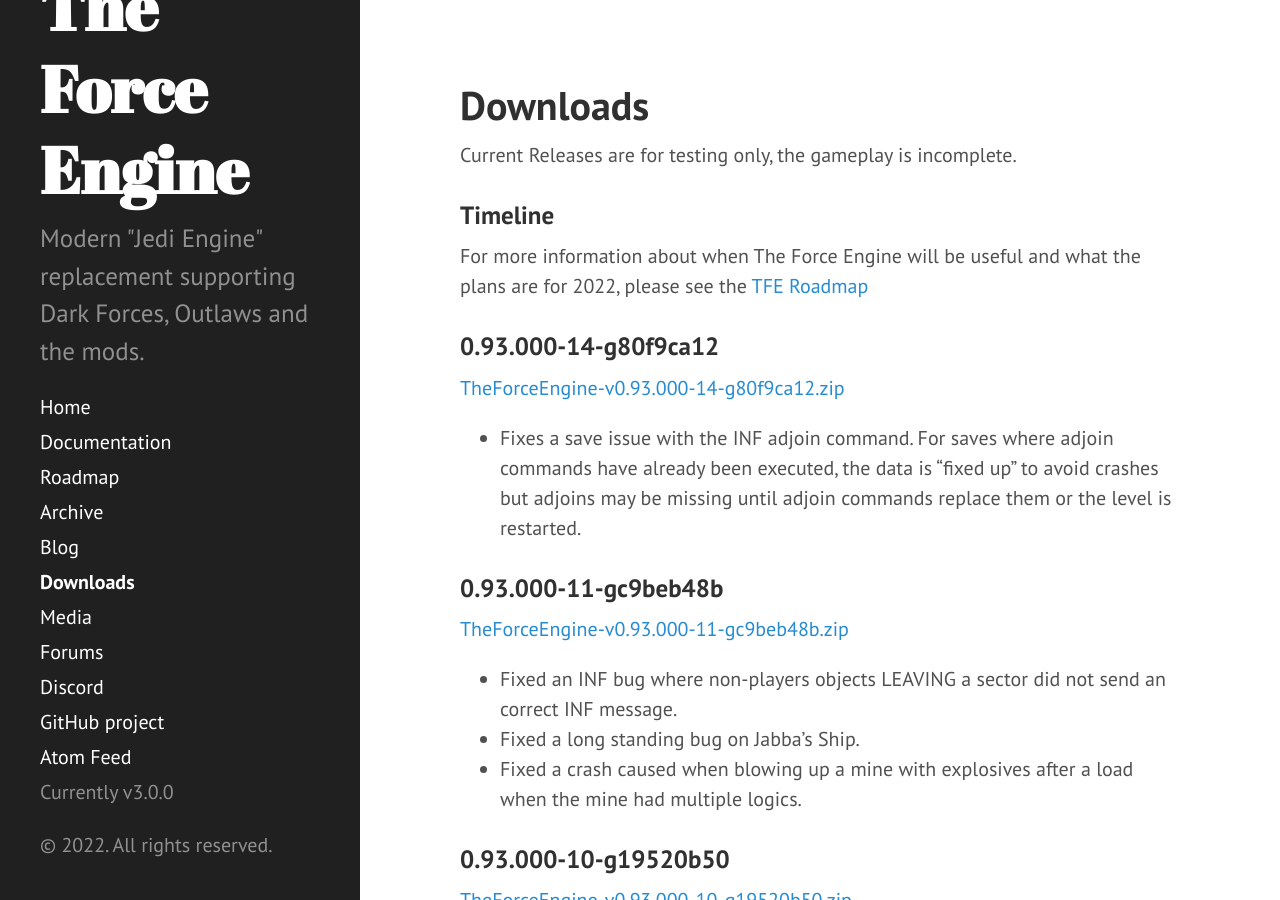
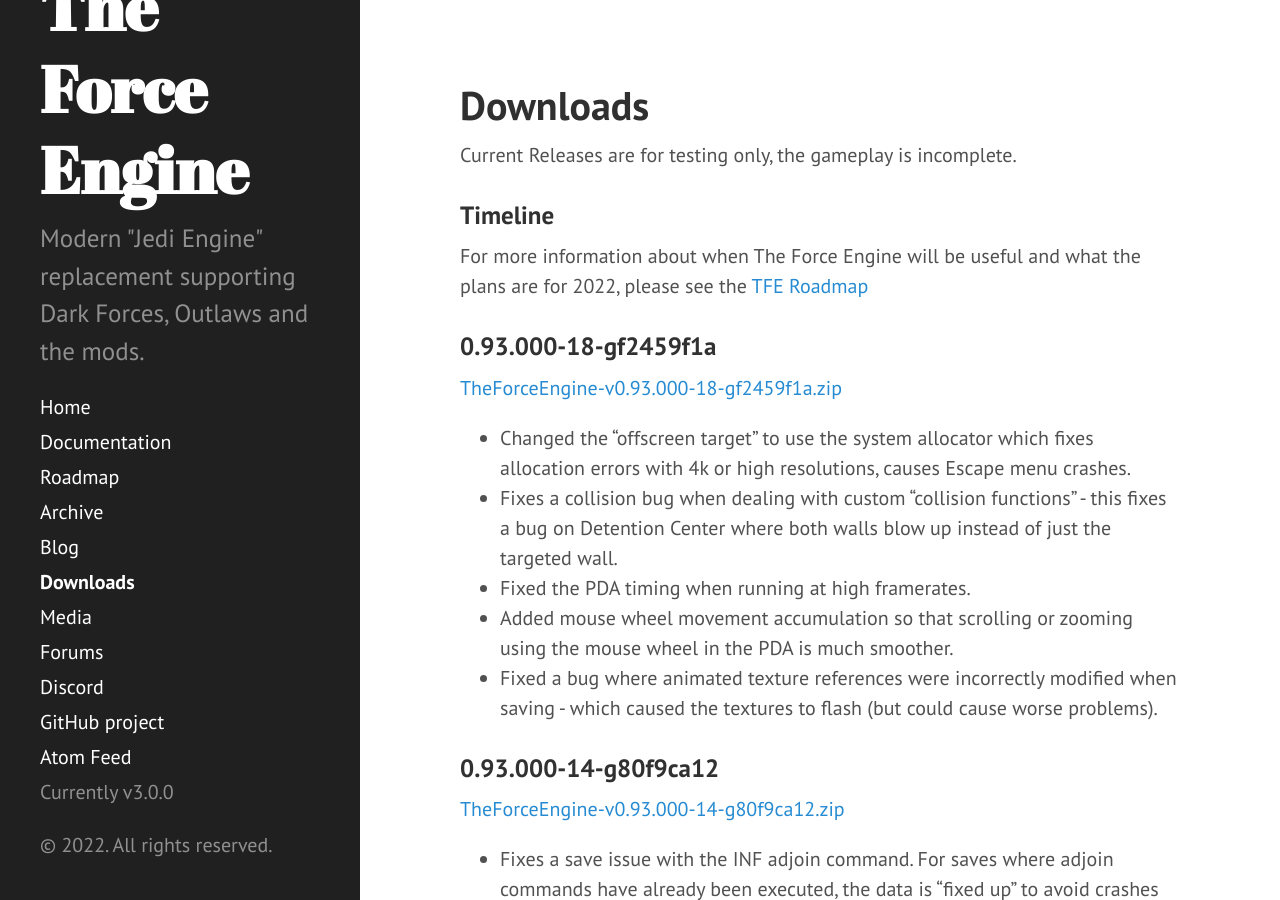
Before and after one commit to TheForceEngine/TheForceEngine.github.io, a Jekyll site: the page built from downloads.md, in a window 1280 px wide and 900 px high. Built offline with Jekyll 4.4.1, drawn with Linux system fonts in a browser that asks for light colours.

Commit message:
Update downloads.md

```diff
--- a/downloads.md
+++ b/downloads.md
@@ -7,6 +7,14 @@
 
 ### Timeline
 For more information about when The Force Engine will be useful and what the plans are for 2022, please see the [TFE Roadmap](Roadmap.md)
+
+### 0.93.000-18-gf2459f1a
+[TheForceEngine-v0.93.000-18-gf2459f1a.zip](archive/TheForceEngine-v0.93.000-18-gf2459f1a.zip) <br>
+* Changed the "offscreen target" to use the system allocator which fixes allocation errors with 4k or high resolutions, causes Escape menu crashes.
+* Fixes a collision bug when dealing with custom "collision functions" - this fixes a bug on Detention Center where both walls blow up instead of just the targeted wall.
+* Fixed the PDA timing when running at high framerates.
+* Added mouse wheel movement accumulation so that scrolling or zooming using the mouse wheel in the PDA is much smoother.
+* Fixed a bug where animated texture references were incorrectly modified when saving - which caused the textures to flash (but could cause worse problems).
 
 ### 0.93.000-14-g80f9ca12
 [TheForceEngine-v0.93.000-14-g80f9ca12.zip](archive/TheForceEngine-v0.93.000-14-g80f9ca12.zip) <br>
```
